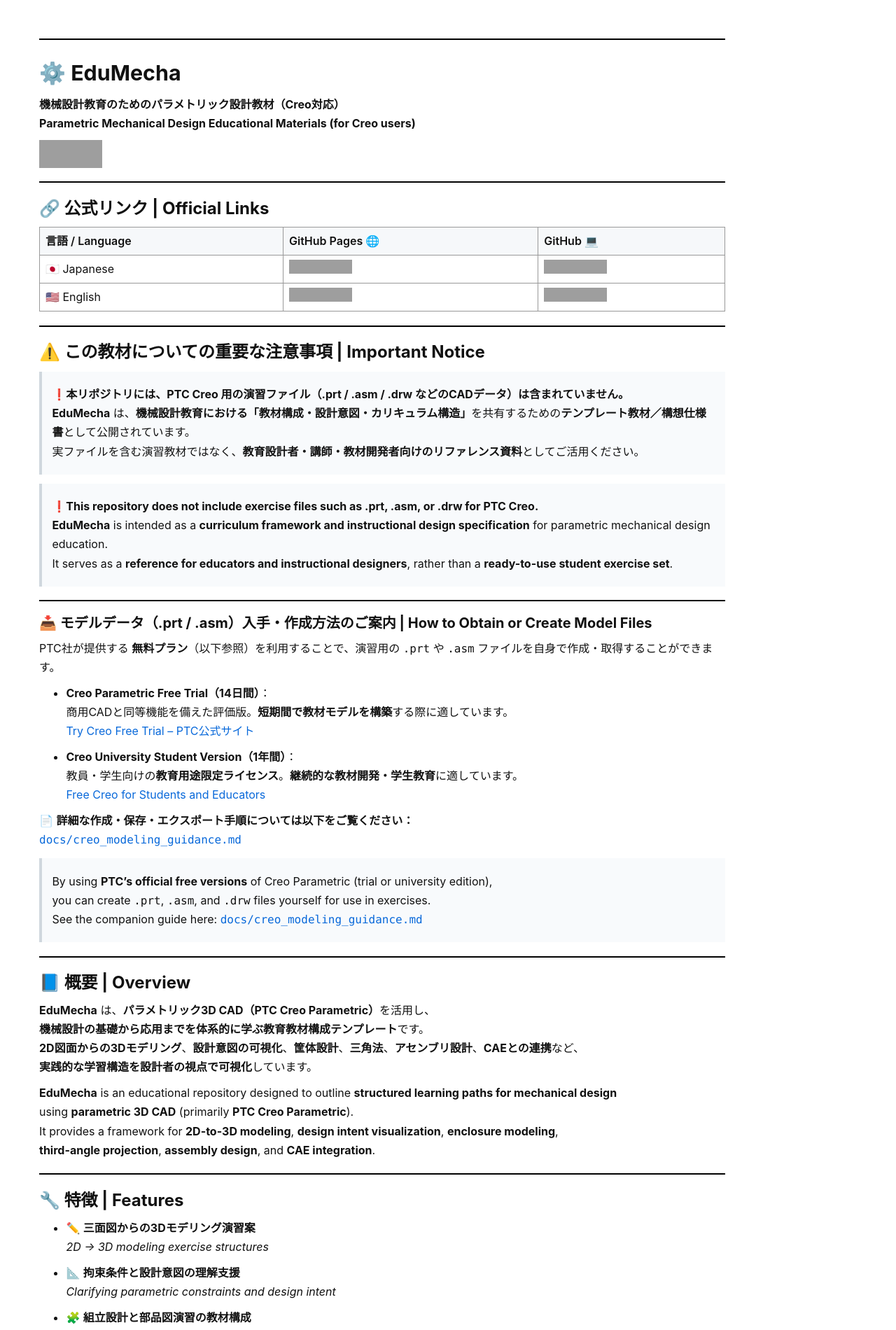
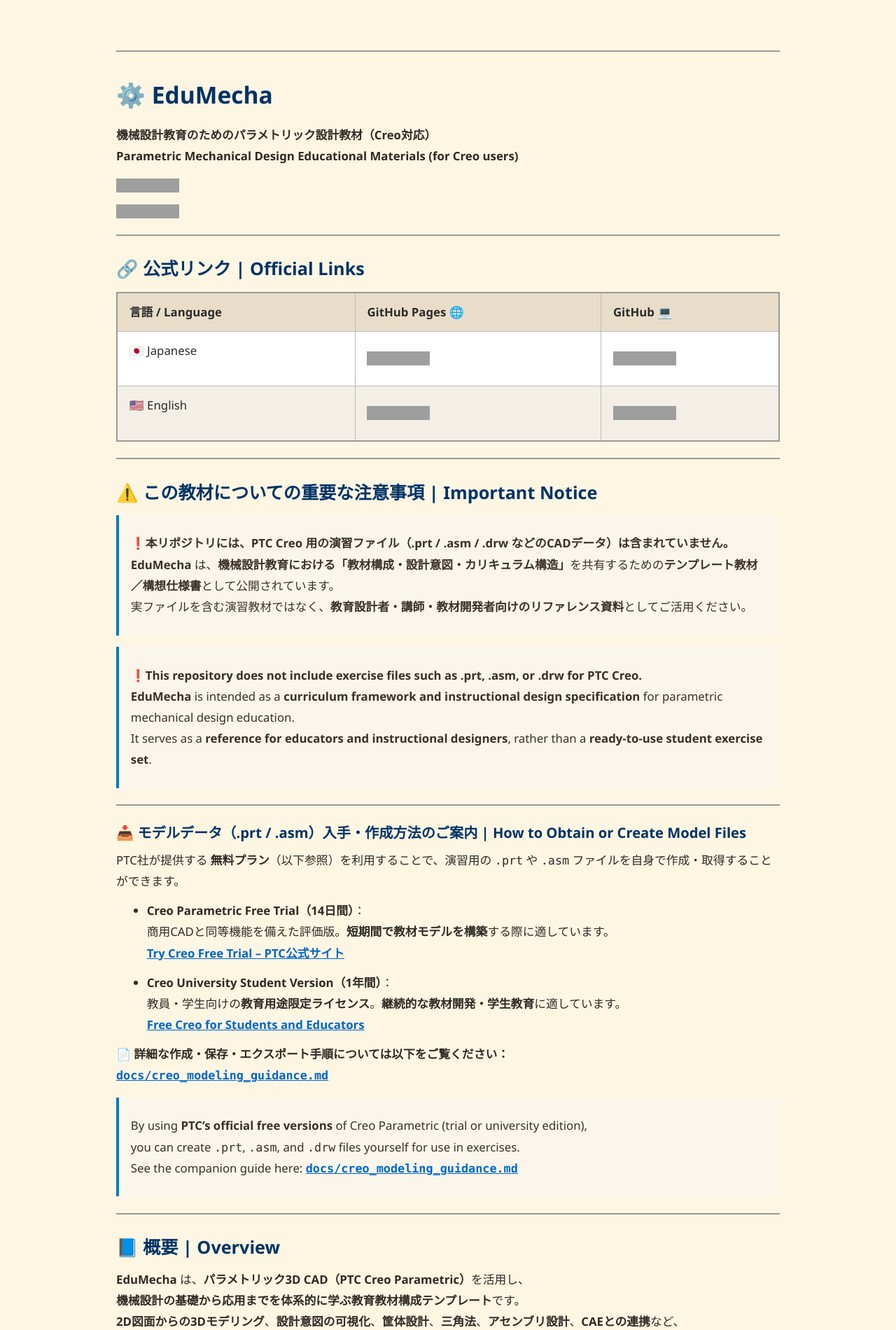
Before and after one commit to Samizo-AITL/EduMecha, a Jekyll site: the page built from index.md, in a window 1280 px wide. Shown: the top 1900 px of the page at 70% size. Built offline with Jekyll 4.4.1, drawn with Linux system fonts in a browser that asks for light colours; grey boxes are pictures that could not be loaded.

Commit message:
Update style.css

```diff
--- a/assets/css/style.css
+++ b/assets/css/style.css
@@ -1,88 +1,125 @@
-/* ===== Base reset: 余白最小＆既定テーマ要素の排除 ===== */
-html, body { margin:0; padding:0; }
-.site-header, .site-footer, .page-header, .page-footer { display:none !important; }
+/* ===== Reset & Base ===== */
+html, body {
+  margin:0; padding:0;
+  background:#fdf6e3;              /* ポータル統一：セピア背景 */
+  color:#2e2a24;
+}
+.site-header, .site-footer,
+.page-header, .page-footer { display:none !important; }
 .page-content { padding:0 !important; margin:0 !important; }
 
 /* ===== Body ===== */
-main.page{
-  max-width:1200px;
+main.page {
+  max-width:980px;
   margin:0 auto;
-  padding:12px 16px;
-  line-height:1.7;
-  font-family:-apple-system,BlinkMacSystemFont,"Segoe UI","Hiragino Sans","Noto Sans JP",Meiryo,sans-serif;
+  padding:1.5rem 1rem;
+  line-height:1.8;
+  font-family:"Noto Sans JP","Hiragino Kaku Gothic ProN","Yu Gothic",
+              "Segoe UI","Helvetica Neue",Arial,sans-serif;
   word-wrap:anywhere;
-  color:#111;
+  font-size:1.05em;
 }
 
-/* ===== Headings (GitHub風の余白感) ===== */
-h1, h2, h3 { margin:0.9em 0 0.45em; line-height:1.25; }
-h1 { font-size:1.9rem; }
-h2 { font-size:1.5rem; }
-h3 { font-size:1.25rem; }
+/* ===== Headings ===== */
+h1, h2, h3 {
+  margin:1.2em 0 0.6em;
+  line-height:1.3;
+  font-weight:700;
+  color:#003366;                   /* 濃い青で統一 */
+  border-bottom:none;
+}
+h1 { font-size:2em; text-align:left; }
+h2 { font-size:1.5em; }
+h3 { font-size:1.2em; }
 
 /* ===== Paragraph / Lists ===== */
-p { margin:0.6em 0; }
-ul, ol { margin:0.6em 0 0.6em 1.2em; padding-left:1.2em; }
-li + li { margin-top:0.2em; }
+p { margin:0.7em 0; }
+ul, ol { margin:0.6em 0 0.6em 1.4em; padding-left:1.2em; }
+li + li { margin-top:0.25em; }
 
 /* ===== Links ===== */
-a { color:#0969da; text-decoration:none; }
-a:hover { text-decoration:underline; }
+a {
+  color:#0066cc;
+  font-weight:600;
+  text-decoration:underline;
+}
+a:hover { color:#004c99; }
 
-/* ===== 区切り線は黒実線 ===== */
+/* ===== Divider ===== */
 hr {
   border:0;
-  border-top:2px solid #000;
-  margin:1.2em 0;
+  border-top:2px solid #999;
+  margin:1.4em 0;
 }
 
-/* ===== Tables: 罫線くっきり（GitHub風） ===== */
-table{ border-collapse:collapse; width:100%; }
-th,td{
-  border:1px solid #999;
-  padding:6px 8px;
+/* ===== Tables ===== */
+table {
+  border-collapse:collapse;
+  width:100%;
+  margin:1em 0;
+  font-size:1em;
+  border:2px solid #999;           /* 外枠は太め */
+}
+th, td {
+  border:1.5px solid #bbb;
+  padding:0.7em 1em;
   vertical-align:top;
+  color:#2b2b2b;
 }
-th{
-  background:#f6f8fa;
-  font-weight:600;
+th {
+  background:#e9ddc9;              /* 薄茶ヘッダー */
+  font-weight:700;
   text-align:left;
 }
+tr:nth-child(odd) td  { background:#ffffff; }
+tr:nth-child(even) td { background:#f3efe6; }
 
 /* ===== Code / Pre ===== */
-code, pre { font-family:ui-monospace,SFMono-Regular,Menlo,Consolas,monospace; }
-pre{
+code, pre {
+  font-family:ui-monospace,SFMono-Regular,Menlo,Consolas,monospace;
+}
+pre {
   overflow:auto;
-  padding:10px;
-  background:#fafafa;
-  border:1px solid #e5e7eb;
-  border-radius:4px;
-  margin:0.7em 0;
+  padding:0.9em 1em;
+  background:#f6f8fa;
+  border:1px solid #d0d7de;
+  border-radius:6px;
+  margin:0.8em 0;
 }
-pre code{ background:transparent; padding:0; }
+pre code {
+  background:transparent;
+  padding:0;
+}
+
+/* ===== Blockquote ===== */
+blockquote {
+  margin:1em 0;
+  padding:0.8em 1em;
+  border-left:4px solid #007acc;
+  background:#fbf6eb;              /* セピア寄せ */
+  color:#3a3028;
+}
 
 /* ===== Images ===== */
-img{ max-width:100%; height:auto; display:block; }
-
-/* ===== Blockquote ===== */
-blockquote{
-  margin:0.8em 0;
-  padding:0.6em 0.9em;
-  border-left:4px solid #d0d7de;
-  background:#f8fafc;
+img {
+  max-width:100%;
+  height:auto;
+  display:block;
+  margin:1em 0;
 }
 
-/* ===== Mermaid: 中央寄せ＆はみ出し防止 ===== */
-.mermaid{
+/* ===== Mermaid ===== */
+.mermaid {
   display:block;
-  margin:1.2em auto;
-  max-width:100%;
+  margin:1.5em auto;
+  max-width:960px;
+  text-align:center;
   overflow:auto;
 }
-.mermaid svg{ height:auto; }
+.mermaid svg { height:auto; }
 
 /* ===== Small helpers ===== */
-kbd{
+kbd {
   font-family:ui-monospace,SFMono-Regular,Menlo,Consolas,monospace;
   font-size:0.9em;
   border:1px solid #d0d7de;
@@ -94,8 +131,9 @@
 
 /* ===== Mobile tweak ===== */
 @media (max-width:640px){
-  main.page{ padding:10px 12px; }
+  main.page{ padding:1rem; font-size:1em; }
   h1{ font-size:1.6rem; }
   h2{ font-size:1.35rem; }
   h3{ font-size:1.15rem; }
+  table { font-size:0.95em; }
 }
```
